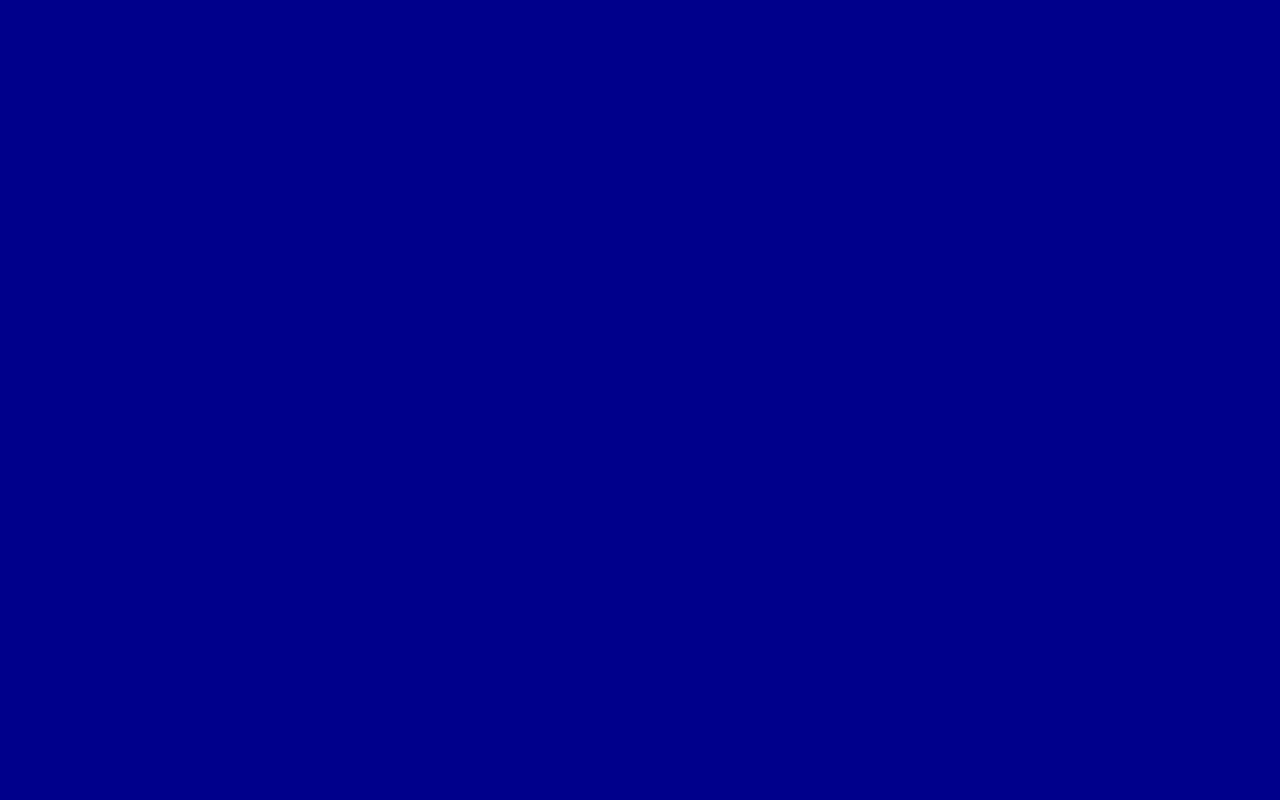
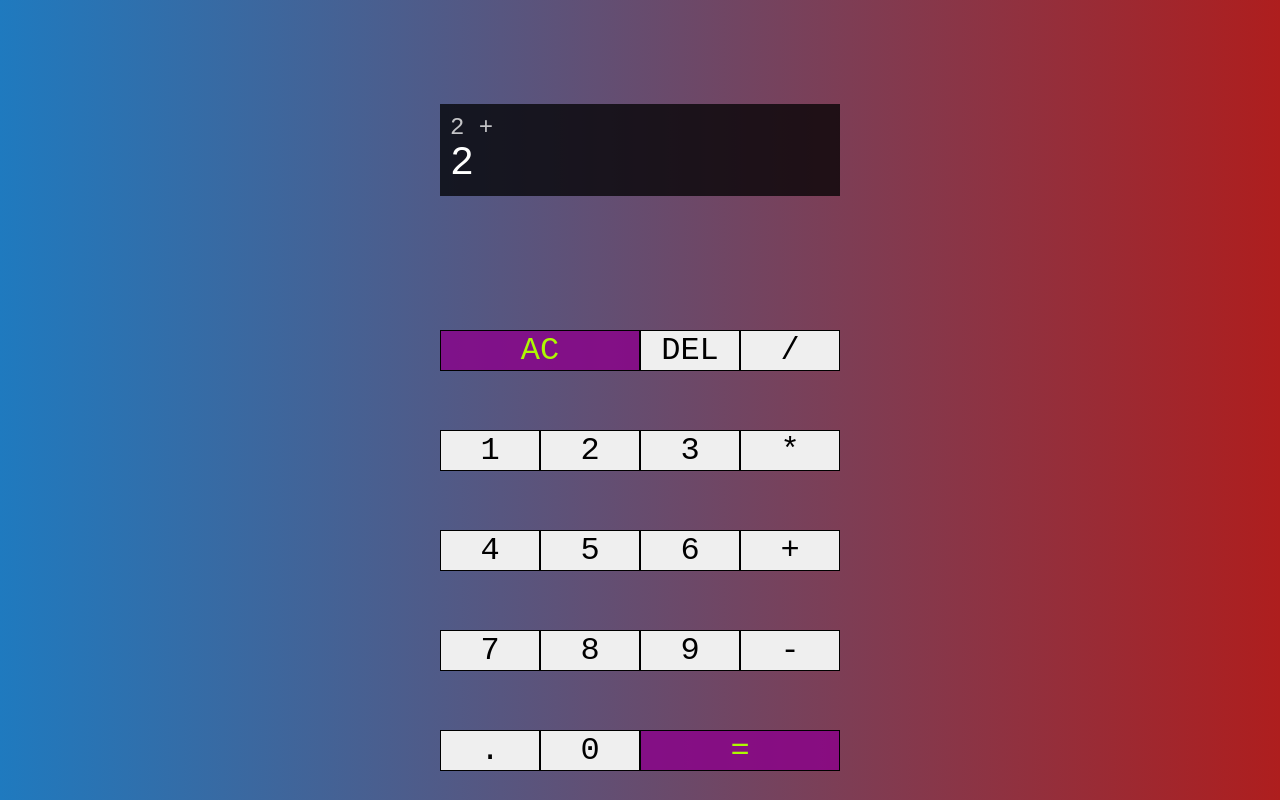
Before and after one commit to Hyperion-1/Calculator_TOP, a plain HTML site: page index.html in a window 1280 px wide. Drawn offline with Linux system fonts and the light colour scheme.

Commit message:
Button layout and style, pre-functionality

```diff
--- a/index.html
+++ b/index.html
@@ -10,8 +10,37 @@
 </head>
 
 <body>
-    <div class='container'>
+    <div class='caclulatorContainer'>
+        <div class='output'>
+            <div class='previousOperand'>2 +</div>
+            <div class='currentOperand'>2</div>
+        </div>
 
+
+        <button class='spanTwo'>AC</button>
+        <button>DEL</button>
+        <button>/</button>
+
+        <button>1</button>
+        <button>2</button>
+        <button>3</button>
+        <button>*</button>
+
+        <button>4</button>
+        <button>5</button>
+        <button>6</button>
+        <button>+</button>
+
+        <button>7</button>
+        <button>8</button>
+        <button>9</button>
+        <button>-</button>
+        <button>.</button>
+
+
+
+        <button>0</button>
+        <button class='spanTwo'>=</button>
     </div>
 </body>
 </html>
--- a/styles.css
+++ b/styles.css
@@ -1,4 +1,67 @@
 
 body{
-    background-color: darkblue;
+  /*  background-color: darkblue;*/
+    background: linear-gradient(to right,
+                             rgb(31, 122, 191),
+                             rgb(174, 30, 30));
+
+    margin: 0;
+    padding: 0;
+    font-weight: normal;
 }
+
+*, *::before, *::after{
+    box-sizing: border-box;
+    font-family: 'Courier New', Courier, monospace;
+    font-weight: normal;
+}
+
+.caclulatorContainer{
+    display: grid;
+    justify-content: center;
+    align-items: center;
+    min-height: 100vh;
+    grid-template-columns: repeat(4, 100px);
+    grid-template-rows: minmax(120px, auto) repeat(5, 100px);
+}
+
+.caclulatorContainer > button{
+    cursor: pointer;
+    font-size: 2rem;
+    border: 1px, solid black;
+    outline: none;
+    background-color: rbga(255, 255, 255, 0.75);
+}
+
+
+.caclulatorContainer > button:hover{
+    background-color: darkgray;
+}
+
+.spanTwo{
+    grid-column: span 2;
+    color: #adf802;
+    background-color: rgba(139, 0, 139, 0.8);
+}
+
+.output{
+    grid-column: 1 / -1;
+    background-color: rgba(0, 0, 0, 0.75);
+    display: flex;
+    align-items: flex = end;
+    justify-content: space = around;
+    flex-direction: column;
+    padding: 10px;
+    word-wrap: break-word;
+    word-break: break-all;
+}
+
+.output .previousOperand{
+    color: rgba(255,255,255,0.75);
+    font-size: 1.5rem;
+}
+
+.output .currentOperand{
+    color: white;
+    font-size: 2.5rem;
+}
```
